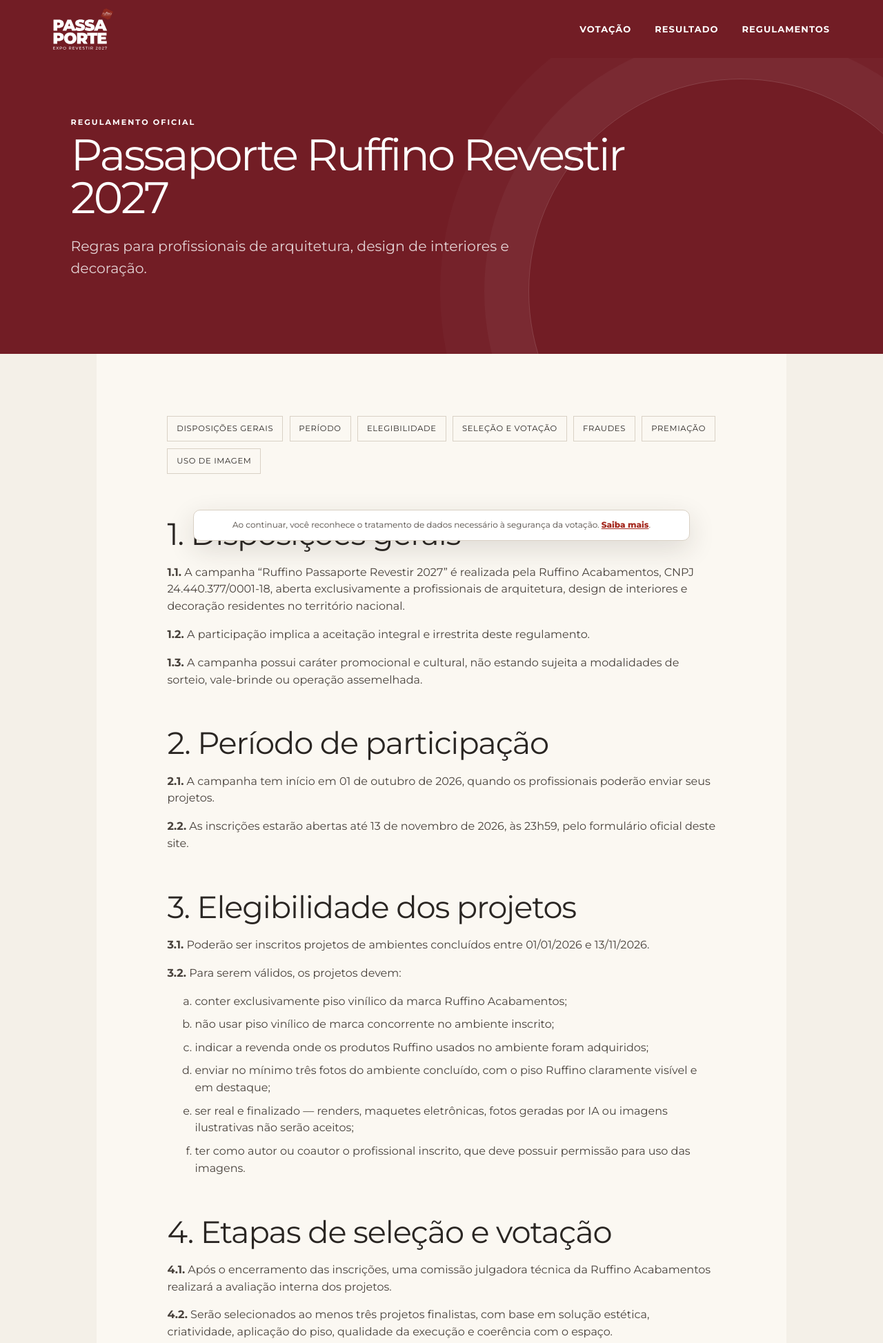
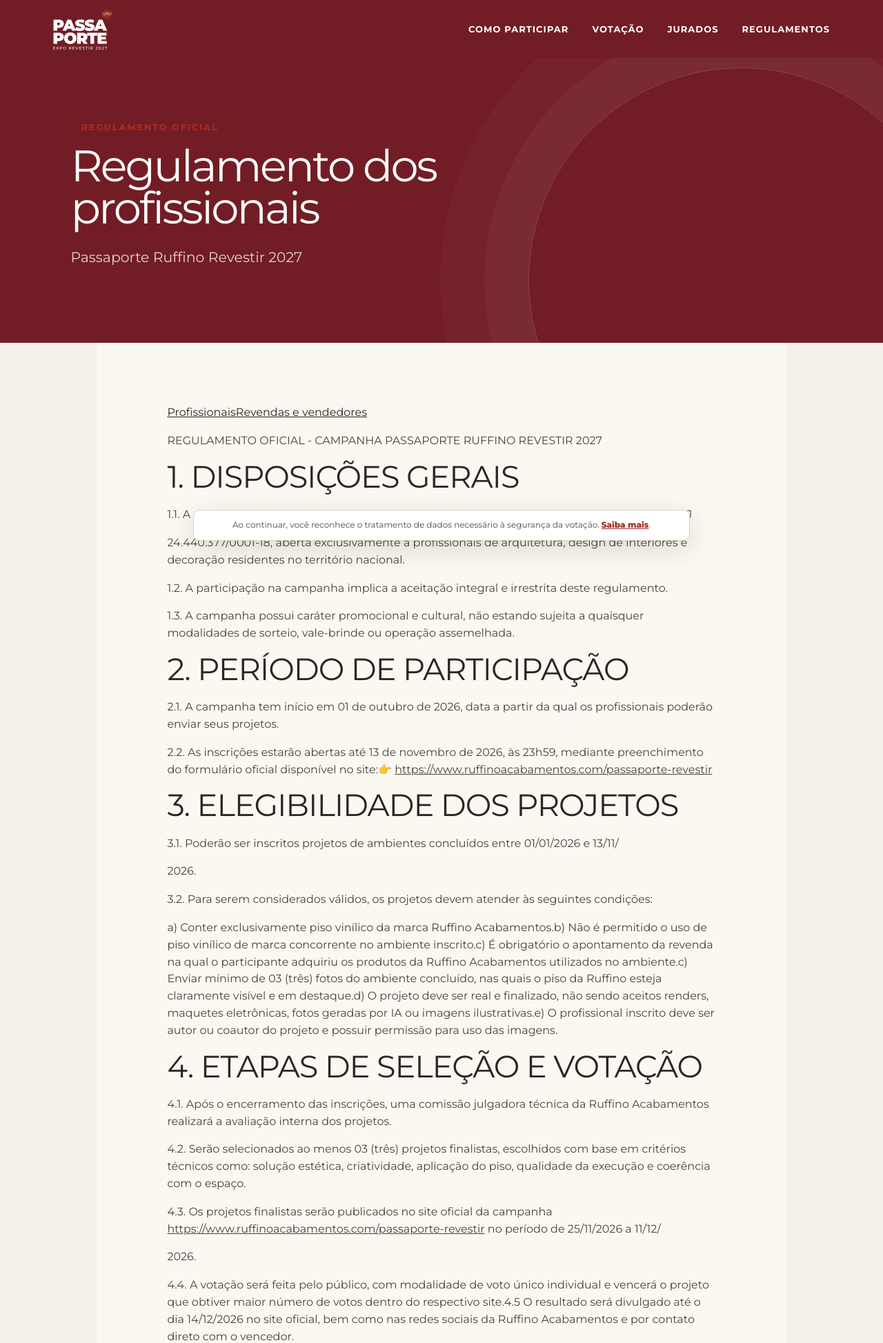
Before and after one commit to estudioas/passaporte, a PHP site: template views/regulations-professionals.php in a window 1280 px wide. Shown: the top 1947 px of the page at 69% size. Run offline with PHP 8.4, Linux system fonts and the light colour scheme; the template is opened without the code that fills it, so the values that code supplies are empty.

Commit message:
Adicionar home, votação, jurados e regulamentos revisados

```diff
--- /dev/null
+++ b/views/jurors.php
@@ -0,0 +1,6 @@
+<section class="hero hero-compact"><span class="passport-eyebrow dark">Comissão <span class="tag-keyword">julgadora</span></span><h1>Três olhares sobre cada projeto.</h1><p>Dois profissionais de arquitetura e um de fotografia compõem a comissão. Conheça os integrantes assim que forem anunciados.</p></section>
+<section class="passport-vote-section"><div class="campaign-steps">
+<?php foreach (['Arquitetura', 'Arquitetura', 'Fotografia'] as $i => $area): ?>
+<article><span class="step-number">0<?= $i + 1 ?></span><h2><?= $area ?></h2><h3>Nome a anunciar</h3><p>A biografia deste integrante será publicada após a confirmação das informações.</p></article>
+<?php endforeach; ?>
+</div></section>
--- a/views/layout.php
+++ b/views/layout.php
@@ -1,6 +1,8 @@
 <?php
 
 use App\Core\Config;
+use App\Core\Settings;
+use App\Core\Auth;
 use App\Core\Csrf;
 use App\Core\Security;
 
@@ -22,7 +24,7 @@ $baseUrl = rtrim((string) Config::get('app.base_url', ''), '/');
     <meta property="og:image" content="<?= $h($baseUrl . '/assets/img/og-passaporte-ruffino.svg') ?>">
     <title><?= $h($title ?? 'Passaporte Ruffino Revestir 2027') ?> · Passaporte Ruffino</title>
     <link rel="icon" href="/assets/img/logo_pr_b.svg" type="image/svg+xml">
-    <link rel="stylesheet" href="/assets/css/app.css?v=2.0.0">
+    <link rel="stylesheet" href="/assets/css/app.css?v=3.0.0">
 </head>
 <body class="campaign-v2">
 <a class="skip-link" href="#conteudo">Pular para o conteúdo</a>
@@ -32,11 +34,13 @@ $baseUrl = rtrim((string) Config::get('app.base_url', ''), '/');
     </a>
     <button class="nav-toggle" type="button" aria-expanded="false" aria-controls="main-nav">Menu</button>
     <nav id="main-nav" class="main-nav" aria-label="Navegação principal">
-        <a href="/#votacao">Votação</a>
-        <a href="/#resultado">Resultado</a>
+        <?php if (Settings::bool('page_home_enabled', true)): ?><a href="/#como-participar">Como participar</a><?php endif; ?>
+        <?php if (Settings::bool('page_voting_enabled', false)): ?><a href="/votacao">Votação</a><?php endif; ?>
+        <?php if (Settings::bool('page_jurors_enabled', false)): ?><a href="/jurados">Jurados</a><?php endif; ?>
         <a href="/regulamento/profissionais">Regulamentos</a>
     </nav>
 </header>
+<?php if (Auth::user()): ?><aside class="admin-preview-bar">Prévia administrativa · <a href="/">Home</a> · <a href="/votacao">Votação</a> · <a href="/jurados">Jurados</a> · <a href="/admin/configuracoes">Ativar/desativar páginas</a></aside><?php endif; ?>
 <main id="conteudo"><?= $content ?></main>
 <footer class="site-footer">
     <div>
--- a/views/regulations-professionals.php
+++ b/views/regulations-professionals.php
@@ -1,65 +1,53 @@
-<section class="hero hero-compact">
-    <span class="eyebrow">Regulamento oficial</span>
-    <h1>Passaporte Ruffino Revestir 2027</h1>
-    <p>Regras para profissionais de arquitetura, design de interiores e decoração.</p>
-</section>
-<article class="section legal-page numbered">
-    <nav class="legal-nav" aria-label="Neste regulamento">
-        <a href="#disposicoes">Disposições gerais</a><a href="#periodo">Período</a><a href="#elegibilidade">Elegibilidade</a><a href="#votacao">Seleção e votação</a><a href="#fraudes">Fraudes</a><a href="#premiacao">Premiação</a><a href="#imagem">Uso de imagem</a>
-    </nav>
-    <section id="disposicoes"><h2>1. Disposições gerais</h2>
-        <p><strong>1.1.</strong> A campanha “Ruffino Passaporte Revestir 2027” é realizada pela Ruffino Acabamentos, CNPJ 24.440.377/0001-18, aberta exclusivamente a profissionais de arquitetura, design de interiores e decoração residentes no território nacional.</p>
-        <p><strong>1.2.</strong> A participação implica a aceitação integral e irrestrita deste regulamento.</p>
-        <p><strong>1.3.</strong> A campanha possui caráter promocional e cultural, não estando sujeita a modalidades de sorteio, vale-brinde ou operação assemelhada.</p>
-    </section>
-    <section id="periodo"><h2>2. Período de participação</h2>
-        <p><strong>2.1.</strong> A campanha tem início em 01 de outubro de 2026, quando os profissionais poderão enviar seus projetos.</p>
-        <p><strong>2.2.</strong> As inscrições estarão abertas até 13 de novembro de 2026, às 23h59, pelo formulário oficial deste site.</p>
-    </section>
-    <section id="elegibilidade"><h2>3. Elegibilidade dos projetos</h2>
-        <p><strong>3.1.</strong> Poderão ser inscritos projetos de ambientes concluídos entre 01/01/2026 e 13/11/2026.</p>
-        <p><strong>3.2.</strong> Para serem válidos, os projetos devem:</p>
-        <ol type="a">
-            <li>conter exclusivamente piso vinílico da marca Ruffino Acabamentos;</li>
-            <li>não usar piso vinílico de marca concorrente no ambiente inscrito;</li>
-            <li>indicar a revenda onde os produtos Ruffino usados no ambiente foram adquiridos;</li>
-            <li>enviar no mínimo três fotos do ambiente concluído, com o piso Ruffino claramente visível e em destaque;</li>
-            <li>ser real e finalizado — renders, maquetes eletrônicas, fotos geradas por IA ou imagens ilustrativas não serão aceitos;</li>
-            <li>ter como autor ou coautor o profissional inscrito, que deve possuir permissão para uso das imagens.</li>
-        </ol>
-    </section>
-    <section id="votacao"><h2>4. Etapas de seleção e votação</h2>
-        <p><strong>4.1.</strong> Após o encerramento das inscrições, uma comissão julgadora técnica da Ruffino Acabamentos realizará a avaliação interna dos projetos.</p>
-        <p><strong>4.2.</strong> Serão selecionados ao menos três projetos finalistas, com base em solução estética, criatividade, aplicação do piso, qualidade da execução e coerência com o espaço.</p>
-        <p><strong>4.3.</strong> Os finalistas serão publicados no site oficial da campanha no período de 25/11/2026 a 11/12/2026.</p>
-        <p><strong>4.4.</strong> A votação será pública, com voto único individual. Vencerá o projeto que obtiver o maior número de votos válidos no site.</p>
-        <p><strong>4.5.</strong> O resultado será divulgado até 14/12/2026 no site oficial, nas redes sociais da Ruffino e por contato direto com o vencedor.</p>
-    </section>
-    <section id="fraudes"><h2>5. Fraudes e desclassificação</h2>
-        <p><strong>5.1.</strong> É proibido o uso de robôs, compra de votos ou curtidas, mecanismos artificiais de engajamento e qualquer tentativa de manipulação.</p>
-        <p><strong>5.2.</strong> A Ruffino realizará monitoramento automatizado e manual de comportamento suspeito.</p>
-        <p><strong>5.3.</strong> São indícios de fraude, entre outros:</p>
-        <ul><li>variações anormais e repentinamente altas no volume de votos;</li><li>contas, dispositivos ou sessões sem atividade compatível com uso humano;</li><li>votos vindos de países ou regiões sem relação com a campanha;</li><li>uso de serviços de pacote de engajamento.</li></ul>
-        <p><strong>5.4.</strong> Qualquer indício de fraude permite à Ruffino desclassificar o participante, sem aviso prévio, sendo a decisão irrecorrível.</p>
-        <p><strong>5.5.</strong> Se o vencedor for desclassificado por fraude, o prêmio será concedido ao segundo colocado, seguindo a ordem da votação legítima.</p>
-    </section>
-    <section id="premiacao"><h2>6. Premiação</h2>
-        <p><strong>6.1.</strong> O autor do projeto vencedor receberá a Experiência Ruffino na Revestir 2027, incluindo:</p>
-        <ol type="a"><li>passagem aérea de ida e volta, emitida pela Ruffino, com origem em território nacional e destino a São Paulo/SP;</li><li>uma diária de hotel, em quarto individual ou duplo, conforme disponibilidade;</li><li>traslado interno entre aeroporto, hotel, evento e, quando possível, outras atividades programadas;</li><li>voucher de alimentação de R$ 1.000,00 para uso durante a viagem;</li><li>participação como convidado VIP da Ruffino na Expo Revestir 2027.</li></ol>
-        <p><strong>6.2.</strong> O prêmio é pessoal e intransferível e não pode ser trocado por dinheiro, produtos ou serviços.</p>
-        <p><strong>6.3.</strong> A Ruffino pode ajustar datas e horários conforme a programação oficial da Expo Revestir 2027.</p>
-        <p><strong>6.4.</strong> Eventuais tributos incidentes sobre a premiação serão responsabilidade da Ruffino, conforme a legislação.</p>
-    </section>
-    <section id="imagem"><h2>7. Uso de imagem e direitos autorais</h2>
-        <p><strong>7.1.</strong> Ao se inscrever, o participante declara que é detentor dos direitos de uso das imagens, possui autorização de proprietários e pessoas retratadas e que o material não infringe direitos de terceiros.</p>
-        <p><strong>7.2.</strong> O participante é o único responsável legal pelo projeto e pelas imagens, assumindo disputas e reclamações relacionadas ao ambiente inscrito e isentando a Ruffino.</p>
-        <p><strong>7.3.</strong> Como contrapartida comercial que permite participar da campanha, o participante cede à Ruffino, por prazo indeterminado, o direito de uso das imagens e informações do projeto em redes sociais, campanhas, materiais institucionais, mídia on-line e off-line, exposições, apresentações e eventos.</p>
-        <p><strong>7.4.</strong> A Ruffino se compromete a creditar o profissional autor nas publicações oficiais relativas ao material enviado.</p>
-    </section>
-    <section><h2>8. Disposições finais</h2>
-        <p><strong>8.1.</strong> A Ruffino pode alterar datas, etapas ou detalhes caso necessário, garantindo ampla comunicação prévia.</p>
-        <p><strong>8.2.</strong> Dúvidas podem ser enviadas pelo formulário oficial ou pelas redes sociais da empresa.</p>
-        <p><strong>8.3.</strong> Casos omissos serão avaliados pela organização, cuja decisão é final e irrevogável.</p>
-        <p><strong>8.4.</strong> Fica eleito o foro da Comarca de Curitiba/PR, com exclusão de qualquer outro, por mais privilegiado que seja.</p>
-    </section>
-</article>
+<section class="hero hero-compact"><span class="passport-eyebrow dark">Regulamento <span class="tag-keyword">oficial</span></span><h1>Regulamento dos profissionais</h1><p>Passaporte Ruffino Revestir 2027</p></section><article class="section legal-page numbered"><nav class="campaign-links"><a href="/regulamento/profissionais">Profissionais</a><a href="/regulamento/revendas">Revendas e vendedores</a></nav><p>REGULAMENTO OFICIAL - CAMPANHA PASSAPORTE RUFFINO REVESTIR 2027</p>
+<h2>1. DISPOSIÇÕES GERAIS</h2>
+<p>1.1. A campanha “Ruffino Passaporte Revestir 2027” é realizada pela Ruffino Acabamentos, CNPJ </p>
+<p>24.440.377/0001-18, aberta exclusivamente a profissionais de arquitetura, design de interiores e decoração residentes no território nacional.</p>
+<p>1.2. A participação na campanha implica a aceitação integral e irrestrita deste regulamento.</p>
+<p>1.3. A campanha possui caráter promocional e cultural, não estando sujeita a quaisquer modalidades de sorteio, vale-brinde ou operação assemelhada.</p>
+<h2>2. PERÍODO DE PARTICIPAÇÃO</h2>
+<p>2.1. A campanha tem início em 01 de outubro de 2026, data a partir da qual os profissionais poderão enviar seus projetos.</p>
+<p>2.2. As inscrições estarão abertas até 13 de novembro de 2026, às 23h59, mediante preenchimento do formulário oficial disponível no site:👉 <a href="https://www.ruffinoacabamentos.com/passaporte-revestir">https://www.ruffinoacabamentos.com/passaporte-revestir</a></p>
+<h2>3. ELEGIBILIDADE DOS PROJETOS</h2>
+<p>3.1. Poderão ser inscritos projetos de ambientes concluídos entre 01/01/2026 e 13/11/</p>
+<p>2026.</p>
+<p>3.2. Para serem considerados válidos, os projetos devem atender às seguintes condições:</p>
+<p>a) Conter exclusivamente piso vinílico da marca Ruffino Acabamentos.b) Não é permitido o uso de piso vinílico de marca concorrente no ambiente inscrito.c) É obrigatório o apontamento da revenda na qual o participante adquiriu os produtos da Ruffino Acabamentos utilizados no ambiente.c) Enviar mínimo de 03 (três) fotos do ambiente concluído, nas quais o piso da Ruffino esteja claramente visível e em destaque.d) O projeto deve ser real e finalizado, não sendo aceitos renders, maquetes eletrônicas, fotos geradas por IA ou imagens ilustrativas.e) O profissional inscrito deve ser autor ou coautor do projeto e possuir permissão para uso das imagens.</p>
+<h2>4. ETAPAS DE SELEÇÃO E VOTAÇÃO</h2>
+<p>4.1. Após o encerramento das inscrições, uma comissão julgadora técnica da Ruffino Acabamentos realizará a avaliação interna dos projetos.</p>
+<p>4.2. Serão selecionados ao menos 03 (três) projetos finalistas, escolhidos com base em critérios técnicos como: solução estética, criatividade, aplicação do piso, qualidade da execução e coerência com o espaço.</p>
+<p>4.3. Os projetos finalistas serão publicados no site oficial da campanha <a href="https://www.ruffinoacabamentos.com/passaporte-revestir">https://www.ruffinoacabamentos.com/passaporte-revestir</a> no período de 25/11/2026 a 11/12/</p>
+<p>2026.</p>
+<p>4.4. A votação será feita pelo público, com modalidade de voto único individual e vencerá o projeto que obtiver maior número de votos dentro do respectivo site.4.5 O resultado será divulgado até o dia 14/12/2026 no site oficial, bem como nas redes sociais da Ruffino Acabamentos e por contato direto com o vencedor.</p>
+<h2>5. FRAUDES E DESCLASSIFICAÇÃO</h2>
+<p>5.1. É expressamente proibido o uso de robôs, compra de curtidas, mecanismos artificiais de engajamento ou qualquer tentativa de manipulação de votos.</p>
+<p>5.2. A Ruffino Acabamentos realizará monitoramento automatizado e manual de comportamento suspeito.</p>
+<p>5.3. Configuram tentativa de fraude, dentre outras situações:</p>
+<p>variações anormais e repentinamente altas no volume de curtidas;</p>
+<p>contas falsas, recém-criadas ou sem atividade real;</p>
+<p>curtidas vindas de países ou regiões sem relação com o participante;</p>
+<p>uso de serviços de “pacote de curtidas”.</p>
+<p>5.4. Qualquer indício de fraude permite à Ruffino Acabamentos desclassificar o participante, sem necessidade de aviso prévio, sendo a decisão irrecorrível.</p>
+<p>5.5. Caso o projeto vencedor seja desclassificado por fraude, o prêmio será automaticamente concedido ao segundo colocado, seguindo a ordem natural da votação legítima.</p>
+<h2>6. PREMIAÇÃO</h2>
+<p>6.1. O autor do projeto vencedor receberá como prêmio a Experiência Ruffino na Revestir 2027, que inclui:</p>
+<p>a) Passagem aérea (ida e volta), emitida pela Ruffino, com origem em território nacional com destino à cidade de São Paulo – SP;b) 1 (uma) diária de hotel, realizada pela Ruffino, em quarto individual ou duplo, conforme disponibilidade;c) Traslado interno entre aeroporto, hotel, evento e, caso possível, outras atividades previamente programadas;d) Voucher de alimentação de R$ 1.000,00 para uso durante a viagem;e) Participação especial como convidado VIP da Ruffino Acabamentos na Expo Revestir 2027.</p>
+<p>6.2. O prêmio é pessoal e intransferível, não podendo ser trocado por dinheiro, produtos ou serviços.</p>
+<p>6.3. A Ruffino Acabamentos reserva-se o direito de ajustar datas e horários conforme programação oficial da Expo Revestir </p>
+<p>2027.</p>
+<p>6.4. Eventuais tributos incidentes sobre a premiação serão de responsabilidade da Ruffino Acabamentos, conforme legislação vigente.</p>
+<h2>7. USO DE IMAGEM E DIREITOS AUTORAIS</h2>
+<p>7.1. Ao enviar sua inscrição, o participante declara que:</p>
+<p>a) é detentor dos direitos de uso das imagens enviadas;b) possui autorização dos proprietários e pessoas eventualmente retratadas;c) as imagens não infringem direitos autorais ou direitos de terceiros.</p>
+<p>7.2. Por ser o participante o único responsável legal pelo projeto e pelas imagens enviadas, assumindo integralmente eventuais disputas, reclamações ou questões jurídicas relacionadas ao ambiente inscrito, isentando a Ruffino Acabamentos de qualquer responsabilidade.</p>
+<p>7.3. O participante cede à Ruffino Acabamentos, a título de contrapartida comercial que lhe dá direito de participar da campanha, e por prazo indeterminado, o direito de uso das imagens e informações do projeto, incluindo:</p>
+<p>publicações em redes sociais;</p>
+<p>campanhas publicitárias;</p>
+<p>materiais institucionais;</p>
+<p>mídia online e offline;</p>
+<p>exposições, apresentações e eventos.</p>
+<p>7.4. A Ruffino se compromete a creditar o profissional autor do projeto em todas as publicações oficiais feitas pela marca relativas ao material enviado.</p>
+<h2>8. DISPOSIÇÕES FINAIS</h2>
+<p>8.1. A Ruffino Acabamentos pode alterar datas, etapas ou detalhes da campanha caso necessário, garantindo ampla comunicação prévia ao público.</p>
+<p>8.2. Dúvidas podem ser enviadas pelo formulário oficial do site ou pelas redes sociais da empresa.</p>
+<p>8.3. Os casos omissos serão avaliados pela organização, cuja decisão é final e irrevogável.</p>
+<p>8.4. Fica eleito o foro da Comarca de Curitiba-PR, com exclusão de qualquer outro, por mais privilegiado que seja.</p></article>
```
Also changed, not shown: views/home.php (+24 -81 lines), views/regulations-retail.php (+21 -31 lines), views/voting.php (added, +84 -0 lines).
